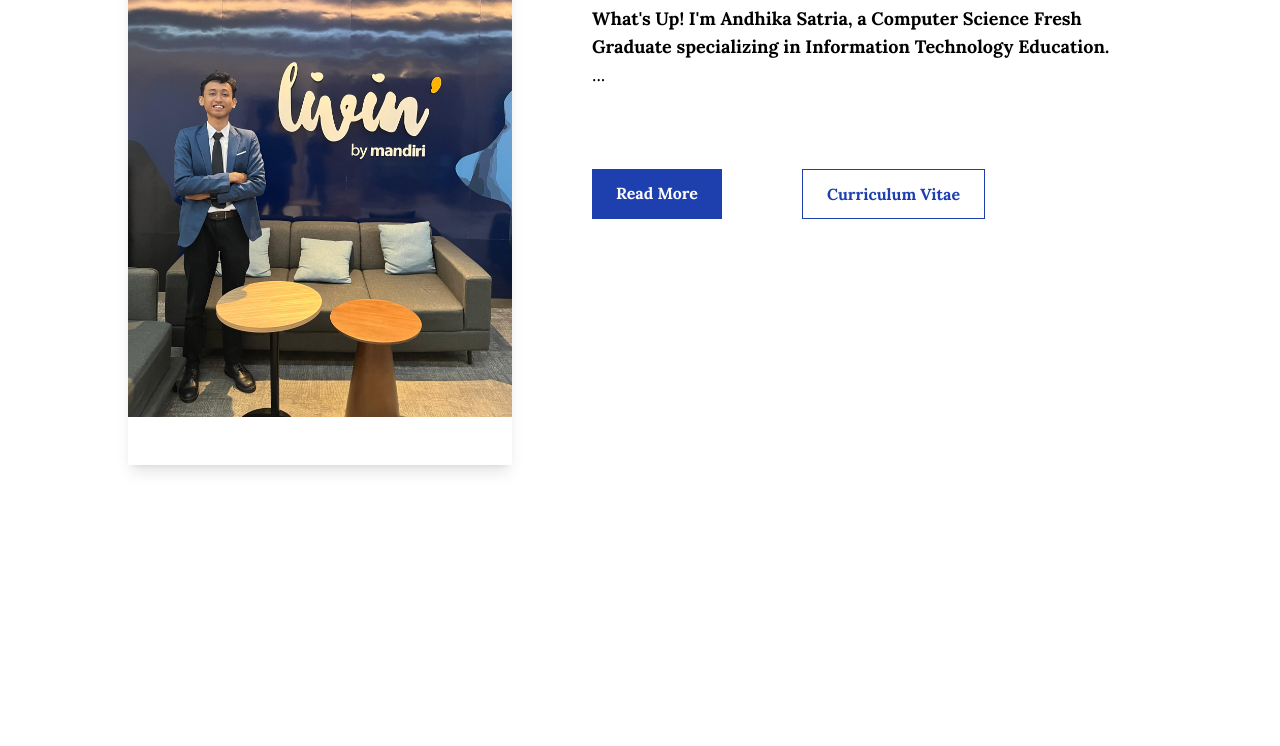
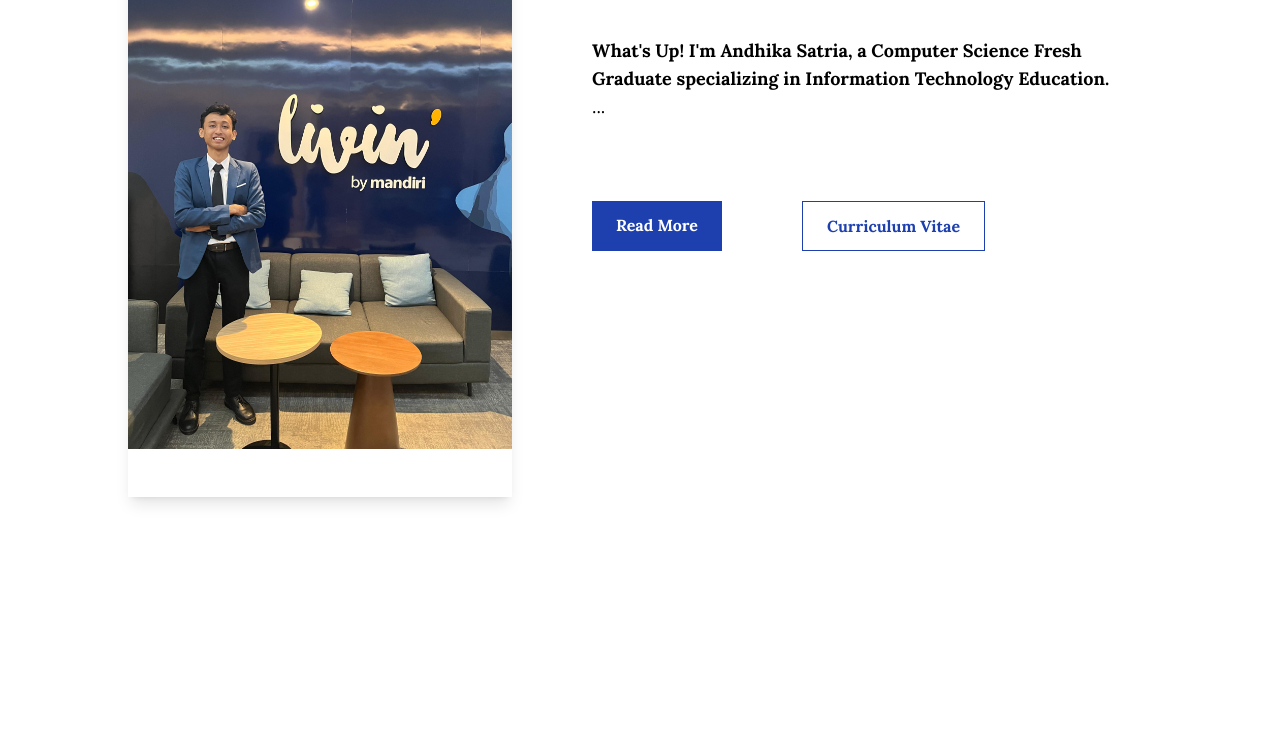
Before and after one commit to dhikasat/dhikasat.github.io, a website: page index.html in a window 1280 px wide. Shown: the part 343-1089 px from the top of the page. Drawn offline with nearby package versions, Linux system fonts and the light colour scheme.

Commit message:
add top padding to body for header spacing

```diff
--- a/index.html
+++ b/index.html
@@ -23,8 +23,7 @@
     <script>document.documentElement.classList.add('js')</script>
     <title>Dhikasat's Portfolio</title>
   </head>
-  <body class="bg-white">
-    <div class="">
+  <body class="bg-white pt-8">
     <header class="w-full h-16 border-b">
       <div
         class="container px-4 md:px-2 h-full mx-auto flex justify-between items-center font-semibold"
```
Lines whose indentation alone changed are shown as unchanged.
